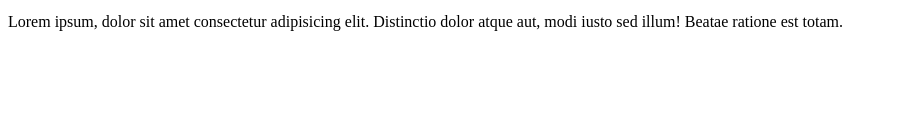
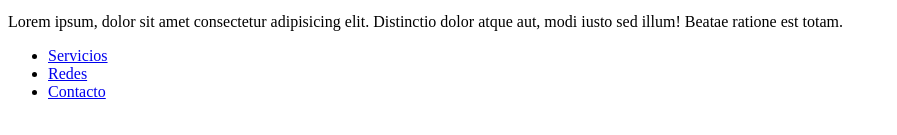
Before and after one commit to francorinque/practica-git, a plain HTML site: page index.html in a window 1280 px wide. Shown: the part 149-284 px from the top of the page, without its empty margins (0-897 px from the left). Drawn offline with Linux system fonts and the light colour scheme.

Commit message:
agregue el footer

```diff
--- a/index.html
+++ b/index.html
@@ -24,6 +24,12 @@
 
  <!-- acá trabaj otra persona  -->
 
+ <footer><ul>
+   <li><a href="#">Servicios</a></li>
+   <li><a href="#">Redes</a></li>
+   <li><a href="#">Contacto</a></li>
+</ul></footer>
+
 
 
 </body>
```
